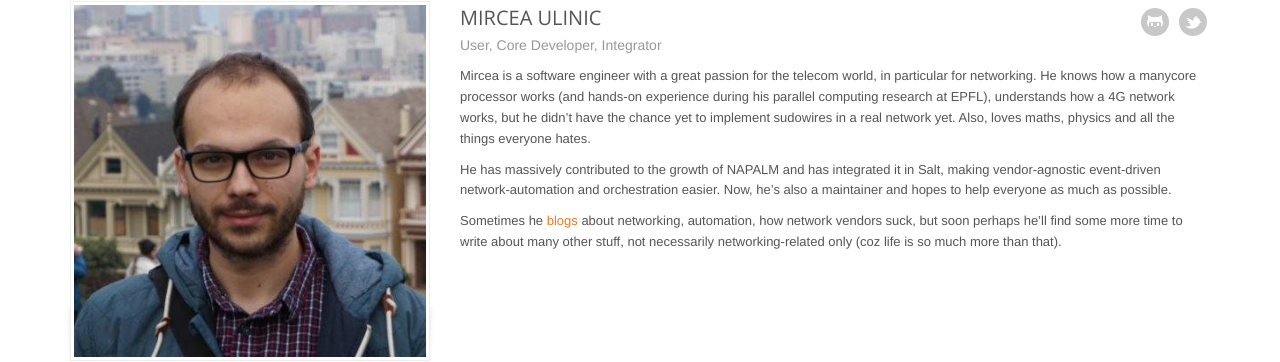
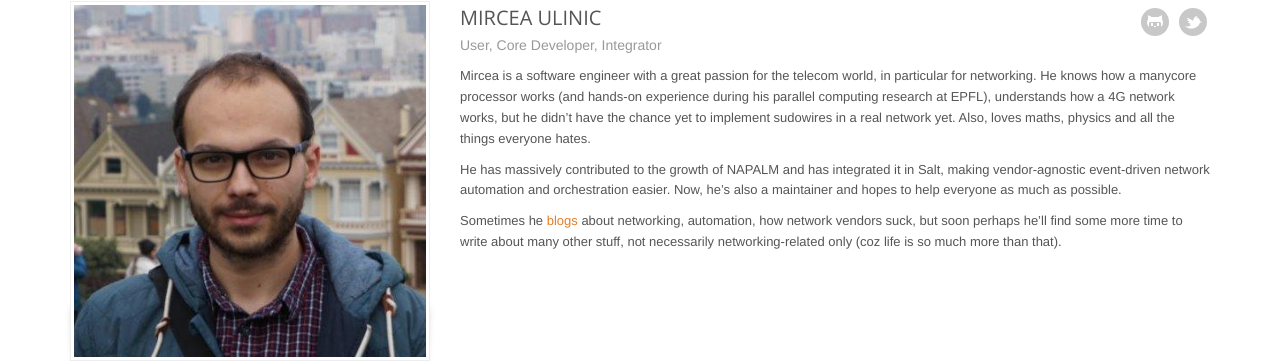
Before and after one commit to napalm-automation/napalm-automation.github.io, a Jekyll site: the page built from _profiles/mirceaulinic.md, in a window 1280 px wide and 949 px high. Shown: the part 153-515 px from the top of the window. Built offline with Jekyll 4.4.1, drawn with Linux system fonts in a browser that asks for light colours.

Commit message:
No hyphen

```diff
--- a/_profiles/mirceaulinic.md
+++ b/_profiles/mirceaulinic.md
@@ -11,7 +11,7 @@ implement sudowires in a real network yet. Also, loves maths, physics and all
 the things everyone hates.
 
 He has massively contributed to the growth of NAPALM and has integrated it
-in Salt, making vendor-agnostic event-driven network-automation and
+in Salt, making vendor-agnostic event-driven network automation and
 orchestration easier. Now, he's also a maintainer and hopes to help everyone
 as much as possible.
 
```
